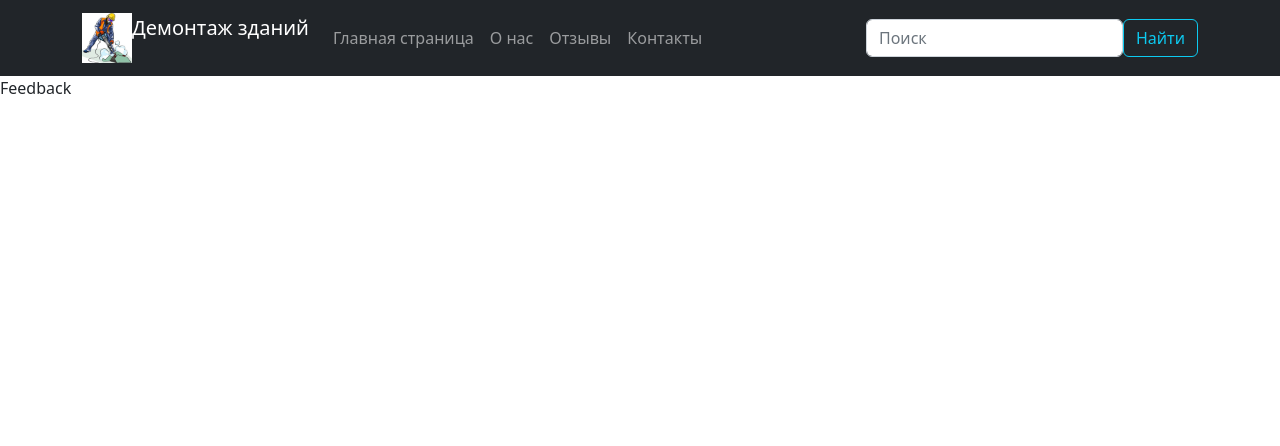
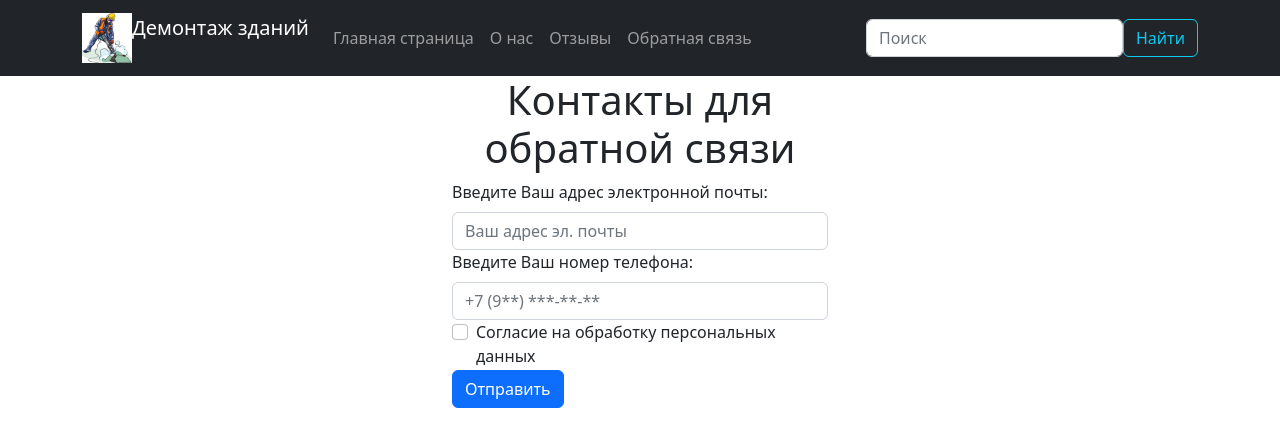
Before and after one commit to Kirill-GBN/React-website, a React (Create React App) app in the folder building-site/: page /feedback in a window 1280 px wide. Shown: the top 446 px of the page. Built offline with nearby package versions, Linux system fonts and the light colour scheme.

Commit message:
feat: add feedback block

```diff
--- a/building-site/src/Components/Header.js
+++ b/building-site/src/Components/Header.js
@@ -1,13 +1,13 @@
 import React, { Component } from "react";
 import { Button, Container, Form, FormControl, Nav, NavLink, Navbar, NavbarBrand } from "react-bootstrap";
-import logo from './Dismantling.png'
+import logo from '../assets/Dismantling.png'
 import NavbarToggle from "react-bootstrap/esm/NavbarToggle";
 import NavbarCollapse from "react-bootstrap/esm/NavbarCollapse";
 import { Routes, BrowserRouter as Router, Route, Link } from "react-router-dom";
 import Home from "../Pages/Home";
 import About from "../Pages/About";
+import Response from "../Pages/Response";
 import Feedback from "../Pages/Feedback";
-import Contacts from "../Pages/Contacts";
 
 export default class Header extends Component {
     render() {
@@ -30,8 +30,8 @@ export default class Header extends Component {
                             <Nav className="me-auto">
                                 <NavLink href="/" > Главная страница </NavLink>
                                 <NavLink href="/about" > О нас </NavLink>
-                                <NavLink href="/feedback" > Отзывы </NavLink>
-                                <NavLink href="/contacts" > Контакты </NavLink>
+                                <NavLink href="/response" > Отзывы </NavLink>
+                                <NavLink href="/feedback" > Обратная связь </NavLink>
                             </Nav>
                             <Form className="inline">
                                 <FormControl
@@ -47,10 +47,10 @@ export default class Header extends Component {
 
                 <Router>
                     <Routes>
-                        <Route path="/" element={<Home/>} />
-                        <Route path="/about" element={<About/>} />
-                        <Route path="/feedback" element={<Feedback/>} />
-                        <Route path="/contacts" element={<Contacts/>} />
+                        <Route path="/" element={<Home />} />
+                        <Route path="/about" element={<About />} />
+                        <Route path="/response" element={<Response />} />
+                        <Route path="/feedback" element={<Feedback />} />
                     </Routes>
                 </Router>
             </>
--- a/building-site/src/Pages/Feedback.js
+++ b/building-site/src/Pages/Feedback.js
@@ -1,11 +1,31 @@
 import React, { Component } from 'react';
+import { Container, Form, Button } from 'react-bootstrap';
 
 export default class Feedback extends Component {
     render() {
         return (
-            <div>
-                Feedback
-            </div>
+            <Container style={{ width: '400px' }}>
+                <h1 className='text-center'>Контакты для обратной связи</h1>
+
+                <Form method='POST'>
+                    <Form.Group controlId="formBasicEmail">
+                        <Form.Label>Введите Ваш адрес электронной почты:</Form.Label>
+                        <Form.Control type="email" placeholder="Ваш адрес эл. почты" />
+                    </Form.Group>
+
+                    <Form.Group controlId="formBasicPhone">
+                        <Form.Label>Введите Ваш номер телефона:</Form.Label>
+                        <Form.Control type="text" placeholder="+7 (9**) ***-**-**" />
+                    </Form.Group>
+
+                    <Form.Group controlId="formBasicCheckbox">
+                        <Form.Check type="checkbox" label="Согласие на обработку персональных данных" />
+                    </Form.Group>
+
+                    <Button variant='primary' type='submit'>Отправить</Button>
+
+                </Form>
+            </Container>
         );
     }
 }
--- a/building-site/src/Pages/Contacts.js
+++ b/building-site/src/Pages/Response.js
@@ -1,10 +1,10 @@
 import React, { Component } from 'react';
 
-export default class Contacts extends Component {
+export default class Response extends Component {
     render() {
         return (
             <div>
-                Contacts
+                Feedback
             </div>
         );
     }
```
Also changed, not shown: building-site/src/assets/Dismantling.png (renamed from building-site/src/Components/Dismantling.png).
